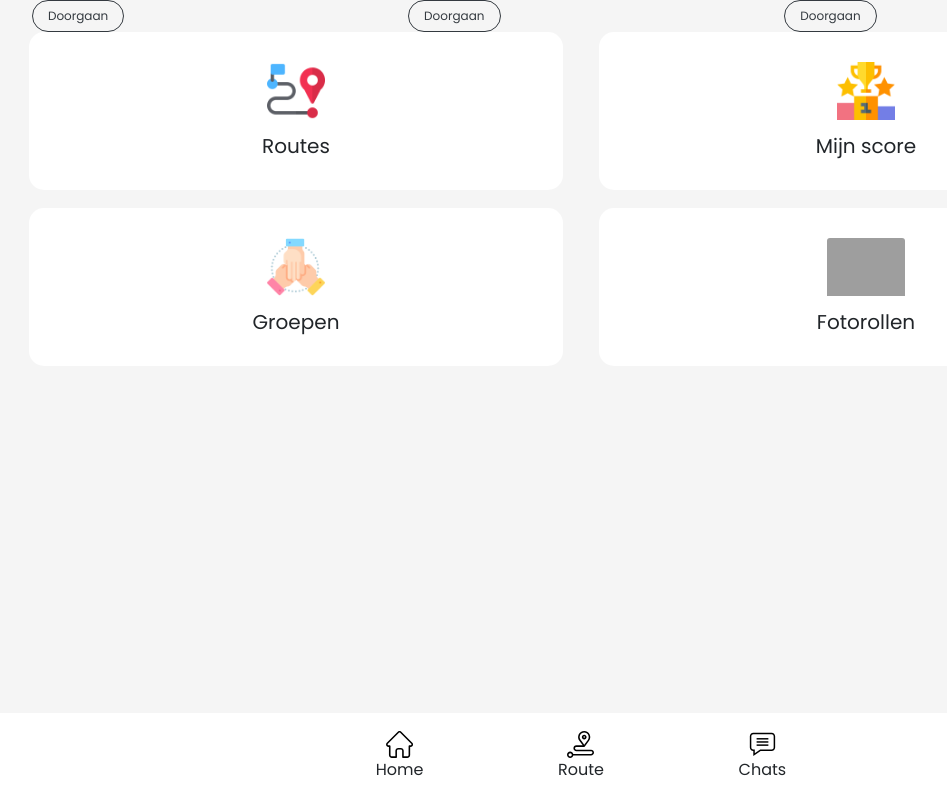
After one commit to iamesat/Groninger-Landschap-App, a PHP site: page /mijn-routes.php in a window 1280 px wide. The commit adds this page. Shown: the whole page, without its empty margins (59-1006 px from the left). Run offline with PHP 8.4, Linux system fonts and the light colour scheme; some libraries are stand-ins or nearby versions; grey boxes are pictures that could not be loaded.

```diff
--- a/assets/css/style.css
+++ b/assets/css/style.css
@@ -5,22 +5,25 @@ body
 }
 
 /* Navbar section */
-.navbar {
-    border-radius: 18px 18px 0px 0px;
-}
 
 .navbar.navbar-home {
     background: white;
     height: 87px;
     text-align: center;
+    border-radius: 18px 18px 0px 0px;
 }
 
 .navbar.navbar-home img {
     height: 27px;
-    float: center;
+    padding-left: 10px;
+    padding-right: 10px;
 }
 /* End navbar selection  */
 
+.navbar-top-home {
+  background-color: #092B75;
+  border-radius: 0 0 18px 18px;
+}
 
 /* Homepage selection  */
 .jumbotron.homepage {
@@ -54,6 +57,15 @@ body
     border-radius: 1rem;
 }
 
+.route-page-button {
+    font-size: 12px;
+    border-radius: 1rem;
+}
+
+.col.routes-buttons {
+  max-width: 33%;
+}
+
 .speur-button.btn-outline-light
 {
     border-color: #ffffff61;
--- a/include/head.php
+++ b/include/head.php
@@ -10,11 +10,9 @@
 
     <title>Groninger Landschap</title>
 
-    <link rel="canonical" href="https://getbootstrap.com/docs/4.0/examples/navbar-bottom/">
-
     <!-- Bootstrap core CSS -->
     <link href="assets/css/bootstrap.min.css" rel="stylesheet">
     <link href="assets/css/style.css" rel="stylesheet">
     <link href="css/niek.css" rel="stylesheet">
-      <link href="css/evaap.css" rel="stylesheet">
+    <link href="css/evaap.css" rel="stylesheet">
   </head>
--- /dev/null
+++ b/include/top_navbar.php
@@ -0,0 +1,16 @@
+<nav class="navbar navbar-top-home fixed-top d-flex justify-content-center">
+      <div class="navbar">
+        <div class="container">
+            <div class="row row-cols-3">
+              <div class="col-2">
+                  <i class="fas fa-arrow-left"></i>
+              </div>
+              <div class="col-4">
+                  <script> javascript:$('title').text(); </script>
+              </div>
+              <div class="col-2">
+                  <i class="fas fa-arrow-left"></i>
+              </div>
+      </div>
+      </div>
+    </nav>
--- a/index.php
+++ b/index.php
@@ -1,6 +1,6 @@
 <!doctype html>
 <html lang="en">
-<?php include "include/head.php"; ?>
+<?php include ($_SERVER['DOCUMENT_ROOT']. "/Groninger-Landschap-App/include/head.php"); ?>
   <body>
     <div class="container">
       <div class="jumbotron homepage mt-3">
@@ -73,7 +73,7 @@
         <div class="col card-button">
           <div class="card">
             <div class="card-body">
-              <img src="assets/images/home-icons/track.png" class="card-img-top" alt="...">
+              <a href="mijn-routes.php" class="stretched-link" data-transition="slide" rel="external"><img src="assets/images/home-icons/track.png" class="card-img-top" alt="..."></a>
               <h5 class="card-title">Routes</h5>
             </div>
           </div>
--- /dev/null
+++ b/mijn-routes.php
@@ -0,0 +1,60 @@
+<!doctype html>
+<html lang="en">
+<?php include ($_SERVER['DOCUMENT_ROOT']. "/Groninger-Landschap-App/include/head.php"); ?>
+  <body>
+    <!-- <?php include "include/top_navbar.php"; ?> -->
+
+<div class="container">
+    <div class="row justify-content-md-center">
+   <div class="col routes-buttons">
+  <button type="button" class="btn btn-outline-dark route-page-button">&nbsp;Doorgaan&nbsp;</button>
+   </div>
+   <div class="col routes-buttons">
+  <button type="button" class="btn btn-outline-dark route-page-button">&nbsp;Doorgaan&nbsp;</button>
+   </div>
+   <div class="col routes-buttons">
+  <button type="button" class="btn btn-outline-dark route-page-button">&nbsp;Doorgaan&nbsp;</button>
+   </div>
+ </div>
+</div>
+
+    <div class="container">
+      <div class="row row-cols-2">
+        <div class="col card-button">
+          <div class="card">
+            <div class="card-body">
+              <img src="assets/images/home-icons/track.png" class="card-img-top" alt="...">
+              <h5 class="card-title">Routes</h5>
+            </div>
+          </div>
+        </div>
+        <div class="col card-button">
+          <div class="card">
+            <div class="card-body">
+              <img src="assets/images/home-icons/podium.png" class="card-img-top" alt="...">
+              <h5 class="card-title">Mijn score</h5>
+            </div>
+          </div>
+        </div>
+        <div class="col card-button">
+          <div class="card">
+            <div class="card-body">
+              <img src="assets/images/home-icons/team.png" class="card-img-top" alt="...">
+              <h5 class="card-title">Groepen</h5>
+            </div>
+          </div>
+        </div>
+        <div class="col card-button">
+          <div class="card">
+            <div class="card-body">
+              <img src="assets/images/home-icons/gallery.png" class="card-img-top" alt="...">
+              <h5 class="card-title">Fotorollen</h5>
+            </div>
+          </div>
+        </div>
+      </div>
+    </div>
+    <?php include "include/bottom_navbar.php"; ?>
+    <?php include "include/scripts.php"; ?>
+  </body>
+</html>
--- a/mijn-score.php
+++ b/mijn-score.php
@@ -1,5 +1,4 @@
-<!DOCTYPE html>
-<html lang="en">
+
 <?php include "include/head.php"; ?>
 <body>
 <div class="container">
@@ -25,4 +24,3 @@
 <?php include "include/bottom_navbar.php"; ?>
 <?php include "include/scripts.php"; ?>
 </body>
-</html>
```
Also changed, not shown: include/bottom_navbar.php (line endings or trailing spaces), include/scripts.php (line endings or trailing spaces).
